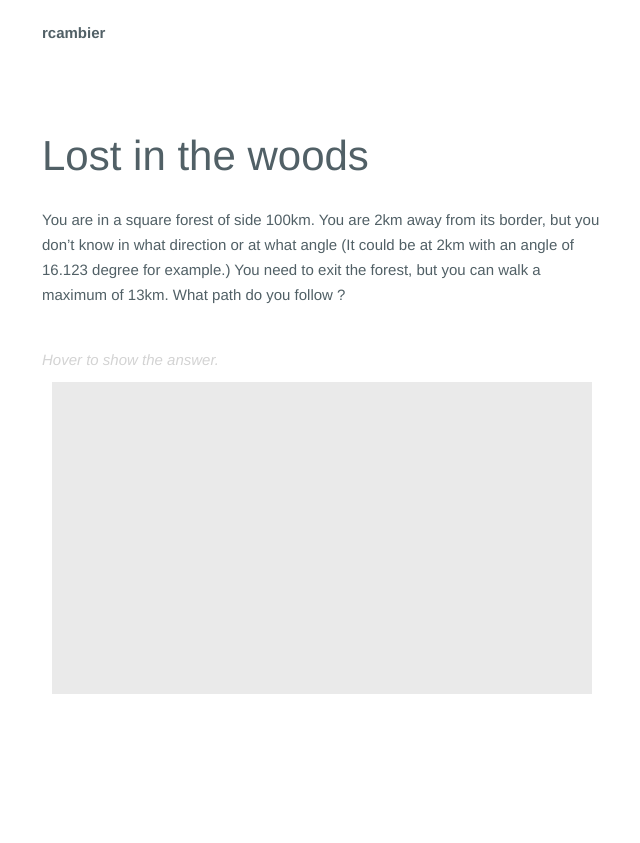
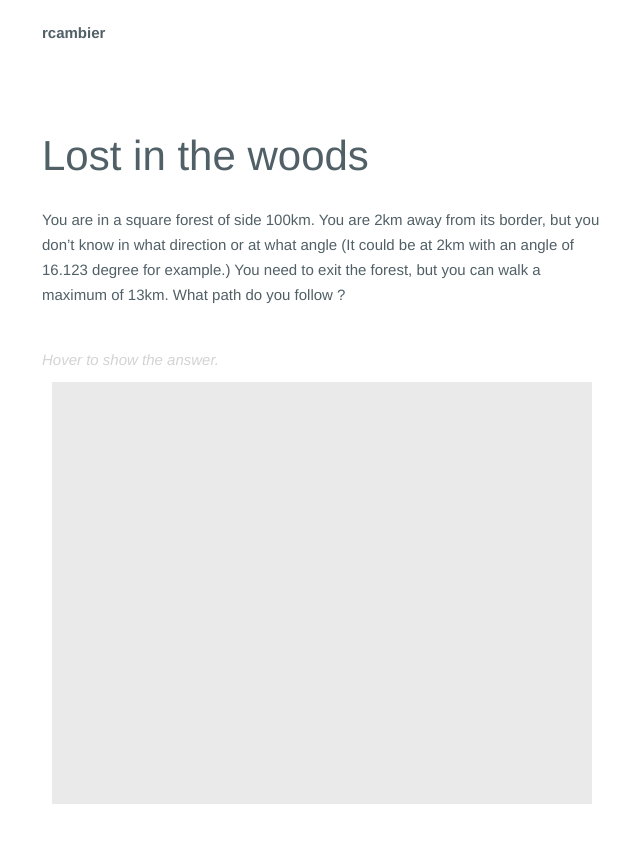
Before and after one commit to RCambier/rcambier.github.io, a Jekyll site: the page built from _posts/2018-12-18-lost-in-the-woods.md, in a window 1280 px wide. Shown: the top 843 px of the page, without its empty margins (318-958 px from the left). Built offline with Jekyll 4.4.1, drawn with Linux system fonts in a browser that asks for light colours.

Commit message:
Update 2018-12-18-lost-in-the-woods.md

```diff
--- a/_posts/2018-12-18-lost-in-the-woods.md
+++ b/_posts/2018-12-18-lost-in-the-woods.md
@@ -16,7 +16,8 @@ What path do you follow ?
 <div markdown="1" class='answer' style="color: grey">
 
 The solution is the following path.
-![tree-path](/img/tree-path.png){:height="250px"}
+
+![tree-path](/img/tree-path.png){:height="350px"}
 
 
 </div>
```
